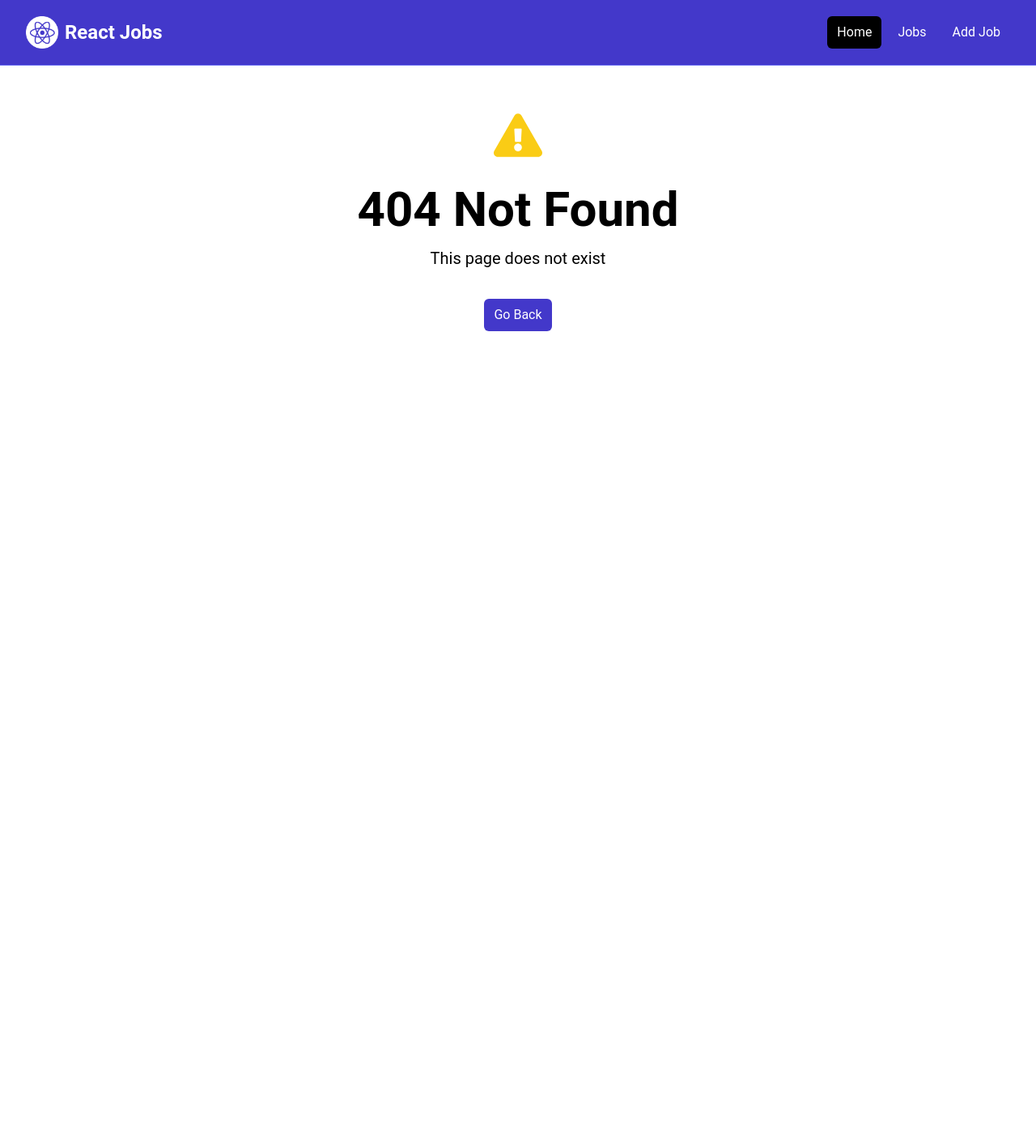
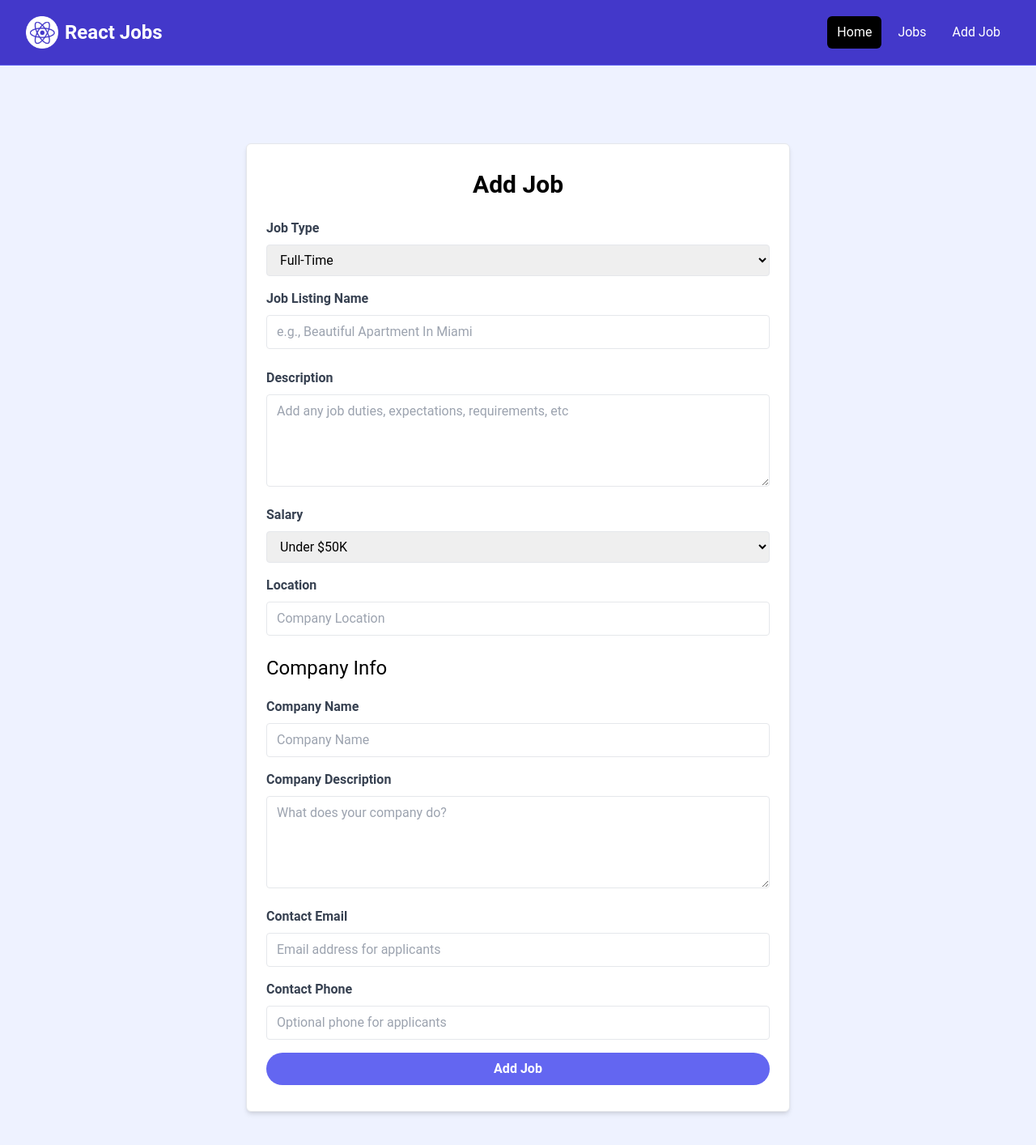
Before and after one commit to Philip-Machar/React-JS, a React (Vite) app: page /add-job in a window 1280 px wide. Before the commit this address had no page. Shown: the top 1414 px of the page at 81% size. Before the commit the page ends 800 px from the top, so only its background shows below. Built offline with nearby package versions, Linux system fonts and the light colour scheme.

Commit message:
From submission

```diff
--- a/src/App.jsx
+++ b/src/App.jsx
@@ -8,6 +8,7 @@
 import MainLayout from './layouts/MainLayout';
 import HomePage from './pages/HomePage';
 import JobsPage from './pages/JobsPage';
+import AddJobPage from './pages/AddJobPage';
 import JobPage, { jobLoader } from './pages/JobPage';
 import NotFoundPage from './pages/NotFoundPage';
 
@@ -16,6 +17,7 @@
     <Route path='/' element={<MainLayout />}>
       <Route index element={<HomePage />} />
       <Route path='/jobs' element={<JobsPage />} />
+      <Route path='/add-job' element={<AddJobPage />} />
       <Route path='/jobs/:id' element={<JobPage />} loader={jobLoader} />
       <Route path='*' element={<NotFoundPage />} />
     </Route>
--- a/src/jobs.json
+++ b/src/jobs.json
@@ -39,7 +39,7 @@
         "name": "Dolor Cloud",
         "description": "Dolor Cloud is a leading technology company specializing in digital solutions for businesses of all sizes. With a focus on innovation and customer satisfaction, we are committed to delivering cutting-edge products and services.",
         "contactEmail": "contact@dolorsitamet.com",
-        "contactPhone": "555-555-5555"
+        "contactPhone": "555-585-5559"
       }
     },
     {
--- /dev/null
+++ b/src/pages/AddJobPage.jsx
@@ -0,0 +1,203 @@
+import { useState } from 'react';
+
+const AddJobPage = () => {
+  const [title, setTitle] = useState('');
+  const [type, setType] = useState('Full-Time');
+  const [location, setLocation] = useState('');
+  const [description, setDescription] = useState('');
+  const [salary, setSalary] = useState('Under $50K');
+  const [companyName, setCompanyName] = useState('');
+  const [companyDescription, setCompanyDescription] = useState('');
+  const [contactEmail, setContactEmail] = useState('');
+  const [contactPhone, setContactPhone] = useState('');
+
+  return (
+    <section className="bg-indigo-50">
+      <div className="container m-auto max-w-2xl py-24">
+        <div className="bg-white px-6 py-8 mb-4 shadow-md rounded-md border m-4 md:m-0">
+          <form>
+            <h2 className="text-3xl text-center font-semibold mb-6">Add Job</h2>
+
+            <div className="mb-4">
+              <label htmlFor="type" className="block text-gray-700 font-bold mb-2">
+                Job Type
+              </label>
+              <select
+                id="type"
+                name="type"
+                className="border rounded w-full py-2 px-3"
+                required
+                value={type}
+                onChange={(e) => setType(e.target.value)}
+              >
+                <option value="Full-Time">Full-Time</option>
+                <option value="Part-Time">Part-Time</option>
+                <option value="Remote">Remote</option>
+                <option value="Internship">Internship</option>
+              </select>
+            </div>
+
+            <div className="mb-4">
+              <label htmlFor="title" className="block text-gray-700 font-bold mb-2">
+                Job Listing Name
+              </label>
+              <input
+                type="text"
+                id="title"
+                name="title"
+                className="border rounded w-full py-2 px-3 mb-2"
+                placeholder="e.g., Beautiful Apartment In Miami"
+                required
+                value={title}
+                onChange={(e) => setTitle(e.target.value)}
+              />
+            </div>
+
+            <div className="mb-4">
+              <label
+                htmlFor="description"
+                className="block text-gray-700 font-bold mb-2"
+              >
+                Description
+              </label>
+              <textarea
+                id="description"
+                name="description"
+                className="border rounded w-full py-2 px-3"
+                rows="4"
+                placeholder="Add any job duties, expectations, requirements, etc"
+                value={description}
+                onChange={(e) => setDescription(e.target.value)}
+              ></textarea>
+            </div>
+
+            <div className="mb-4">
+              <label htmlFor="salary" className="block text-gray-700 font-bold mb-2">
+                Salary
+              </label>
+              <select
+                id="salary"
+                name="salary"
+                className="border rounded w-full py-2 px-3"
+                required
+                value={salary}
+                onChange={(e) => setSalary(e.target.value)}
+              >
+                <option value="Under $50K">Under $50K</option>
+                <option value="$50K - 60K">$50K - $60K</option>
+                <option value="$60K - 70K">$60K - $70K</option>
+                <option value="$70K - 80K">$70K - $80K</option>
+                <option value="$80K - 90K">$80K - $90K</option>
+                <option value="$90K - 100K">$90K - $100K</option>
+                <option value="$100K - 125K">$100K - $125K</option>
+                <option value="$125K - 150K">$125K - $150K</option>
+                <option value="$150K - 175K">$150K - $175K</option>
+                <option value="$175K - 200K">$175K - $200K</option>
+                <option value="Over $200K">Over $200K</option>
+              </select>
+            </div>
+
+            <div className="mb-4">
+              <label htmlFor="location" className="block text-gray-700 font-bold mb-2">
+                Location
+              </label>
+              <input
+                type="text"
+                id="location"
+                name="location"
+                className="border rounded w-full py-2 px-3 mb-2"
+                placeholder="Company Location"
+                required
+                value={location}
+                onChange={(e) => setLocation(e.target.value)}
+              />
+            </div>
+
+            <h3 className="text-2xl mb-5">Company Info</h3>
+
+            <div className="mb-4">
+              <label htmlFor="company" className="block text-gray-700 font-bold mb-2">
+                Company Name
+              </label>
+              <input
+                type="text"
+                id="company"
+                name="company"
+                className="border rounded w-full py-2 px-3"
+                placeholder="Company Name"
+                value={companyName}
+                onChange={(e) => setCompanyName(e.target.value)}
+              />
+            </div>
+
+            <div className="mb-4">
+              <label
+                htmlFor="company_description"
+                className="block text-gray-700 font-bold mb-2"
+              >
+                Company Description
+              </label>
+              <textarea
+                id="company_description"
+                name="company_description"
+                className="border rounded w-full py-2 px-3"
+                rows="4"
+                placeholder="What does your company do?"
+                value={companyDescription}
+                onChange={(e) => setCompanyDescription(e.target.value)}
+              ></textarea>
+            </div>
+
+            <div className="mb-4">
+              <label
+                htmlFor="contact_email"
+                className="block text-gray-700 font-bold mb-2"
+              >
+                Contact Email
+              </label>
+              <input
+                type="email"
+                id="contact_email"
+                name="contact_email"
+                className="border rounded w-full py-2 px-3"
+                placeholder="Email address for applicants"
+                required
+                value={contactEmail}
+                onChange={(e) => setContactEmail(e.target.value)}
+              />
+            </div>
+
+            <div className="mb-4">
+              <label
+                htmlFor="contact_phone"
+                className="block text-gray-700 font-bold mb-2"
+              >
+                Contact Phone
+              </label>
+              <input
+                type="tel"
+                id="contact_phone"
+                name="contact_phone"
+                className="border rounded w-full py-2 px-3"
+                placeholder="Optional phone for applicants"
+                value={contactPhone}
+                onChange={(e) => setContactPhone(e.target.value)}
+              />
+            </div>
+
+            <div>
+              <button
+                className="bg-indigo-500 hover:bg-indigo-600 text-white font-bold py-2 px-4 rounded-full w-full focus:outline-none focus:shadow-outline"
+                type="submit"
+              >
+                Add Job
+              </button>
+            </div>
+          </form>
+        </div>
+      </div>
+    </section>
+  )
+}
+
+export default AddJobPage;
--- a/src/pages/JobPage.jsx
+++ b/src/pages/JobPage.jsx
@@ -1,5 +1,5 @@
 import { Link, useLoaderData } from 'react-router-dom';
-import { FaArrowLeft } from 'react-icons/fa';
+import { FaArrowLeft, FaMapMarker } from 'react-icons/fa';
 
 const JobPage = () => {
   const job = useLoaderData()
@@ -12,7 +12,7 @@
             to="/jobs"
             className="text-indigo-500 hover:text-indigo-600 flex items-center"
           >
-            <FaArrowLeft className="mr-1" /> Back to Job Listings
+            <FaArrowLeft className="mr-2" /> Back to Job Listings
           </Link>
         </div>
       </section>
@@ -25,7 +25,7 @@
                 <div className="text-gray-500 mb-4">{job.type}</div>
                 <h1 className="text-3xl font-bold mb-4">{job.title}</h1>
                 <div className="text-gray-500 mb-4 flex align-middle justify-center md:justify-start">
-                  <i className="fa-solid fa-location-dot text-lg text-orange-700 mr-2"></i>
+                  <FaMapMarker className="text-lg text-orange-700 mr-1" />
                   <p className="text-orange-700">{job.location}</p>
                 </div>
               </div>
@@ -46,26 +46,26 @@
               {/* Company Info */}
               <div className="bg-white p-6 rounded-lg shadow-md">
                 <h3 className="text-xl font-bold mb-6">Company Info</h3>
-                <h2 className="text-2xl">NewTek Solutions</h2>
+                <h2 className="text-2xl">{job.company.name}</h2>
                 <p className="my-2">
-                  NewTek Solutions is a leading technology company specializing in web development and digital solutions. We pride ourselves on delivering high-quality products and services to our clients while fostering a collaborative and innovative work environment.
+                  {job.company.description}
                 </p>
                 <hr className="my-4" />
                 <h3 className="text-xl">Contact Email:</h3>
-                <p className="my-2 bg-indigo-100 p-2 font-bold">contact@newteksolutions.com</p>
+                <p className="my-2 bg-indigo-100 p-2 font-bold">{job.company.contactEmail}</p>
                 <h3 className="text-xl">Contact Phone:</h3>
-                <p className="my-2 bg-indigo-100 p-2 font-bold">555-555-5555</p>
+                <p className="my-2 bg-indigo-100 p-2 font-bold">{job.company.contactPhone}</p>
               </div>
 
               {/* Manage */}
               <div className="bg-white p-6 rounded-lg shadow-md mt-6">
                 <h3 className="text-xl font-bold mb-6">Manage Job</h3>
-                <a
-                  href="/add-job.html"
+                <Link
+                  to={`/jobs/edit/${job.id}`}
                   className="bg-indigo-500 hover:bg-indigo-600 text-white text-center font-bold py-2 px-4 rounded-full w-full focus:outline-none focus:shadow-outline mt-4 block"
                 >
                   Edit Job
-                </a>
+                </Link>
                 <button
                   className="bg-red-500 hover:bg-red-600 text-white font-bold py-2 px-4 rounded-full w-full focus:outline-none focus:shadow-outline mt-4 block"
                 >
```
